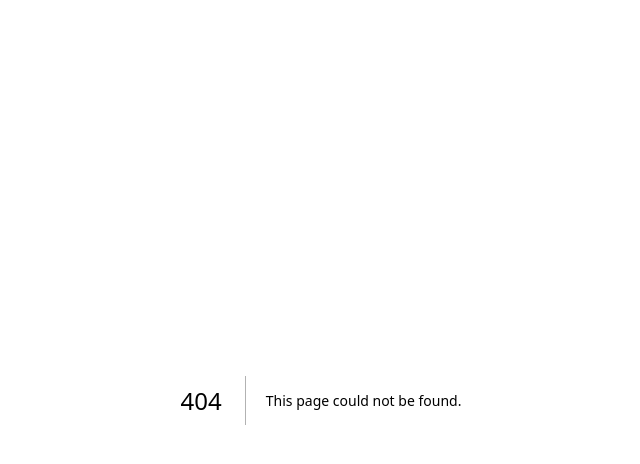
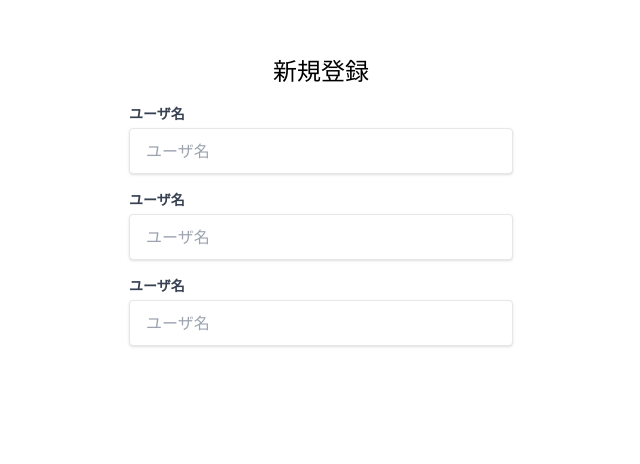
Before and after one commit to AbizUser/user-authentication, a Next.js app: page /auth/signup in a window 1280 px wide. Before the commit this address had no page. Shown: the top 464 px of the page, without its empty margins (319-959 px from the left). Built offline with nearby package versions, Linux system fonts and the light colour scheme.

Commit message:
add inputfield ui

```diff
--- /dev/null
+++ b/app/auth/signup/page.tsx
@@ -0,0 +1,20 @@
+import InputField from '@/app/features/auth/components/inputField'
+import React from 'react'
+
+const Signup = () => {
+  return (
+    <div className='mx-auto max-w-sm my-14'>
+      <h2 className='text-center font-medium text-2xl mb-4'>新規登録</h2>
+      <form>
+        <InputField/>
+        <InputField />
+        <InputField />
+        <div className='mt-4'>
+          <button></button>
+        </div>
+      </form>
+    </div>
+  )
+}
+
+export default Signup
--- /dev/null
+++ b/app/features/auth/components/InputField.tsx
@@ -0,0 +1,21 @@
+import React from 'react'
+
+const InputField = () => {
+  return (
+    <div>
+      <label
+        htmlFor="name"
+        className='text-gray-700 text-sm font-bold mb-1 block mt-4'>
+          ユーザ名
+      </label>
+      <input
+        type="text"
+        id='name'
+        placeholder='ユーザ名'
+        className='border rounded w-full shadow py-3 px-4 text-gray-700 leading-tight focus:outline-none'
+      />
+    </div>
+  )
+}
+
+export default InputField
--- a/app/globals.css
+++ b/app/globals.css
@@ -1,20 +1,6 @@
 @tailwind base;
 @tailwind components;
 @tailwind utilities;
-
-:root {
-  --foreground-rgb: 0, 0, 0;
-  --background-start-rgb: 214, 219, 220;
-  --background-end-rgb: 255, 255, 255;
-}
-
-@media (prefers-color-scheme: dark) {
-  :root {
-    --foreground-rgb: 255, 255, 255;
-    --background-start-rgb: 0, 0, 0;
-    --background-end-rgb: 0, 0, 0;
-  }
-}
 
 body {
   color: rgb(var(--foreground-rgb));
@@ -25,9 +11,3 @@ body {
     )
     rgb(var(--background-start-rgb));
 }
-
-@layer utilities {
-  .text-balance {
-    text-wrap: balance;
-  }
-}
--- a/app/page.tsx
+++ b/app/page.tsx
@@ -1,4 +1,3 @@
-import Image from "next/image";
 import Link from "next/link";
 
 export default function Home() {
```
